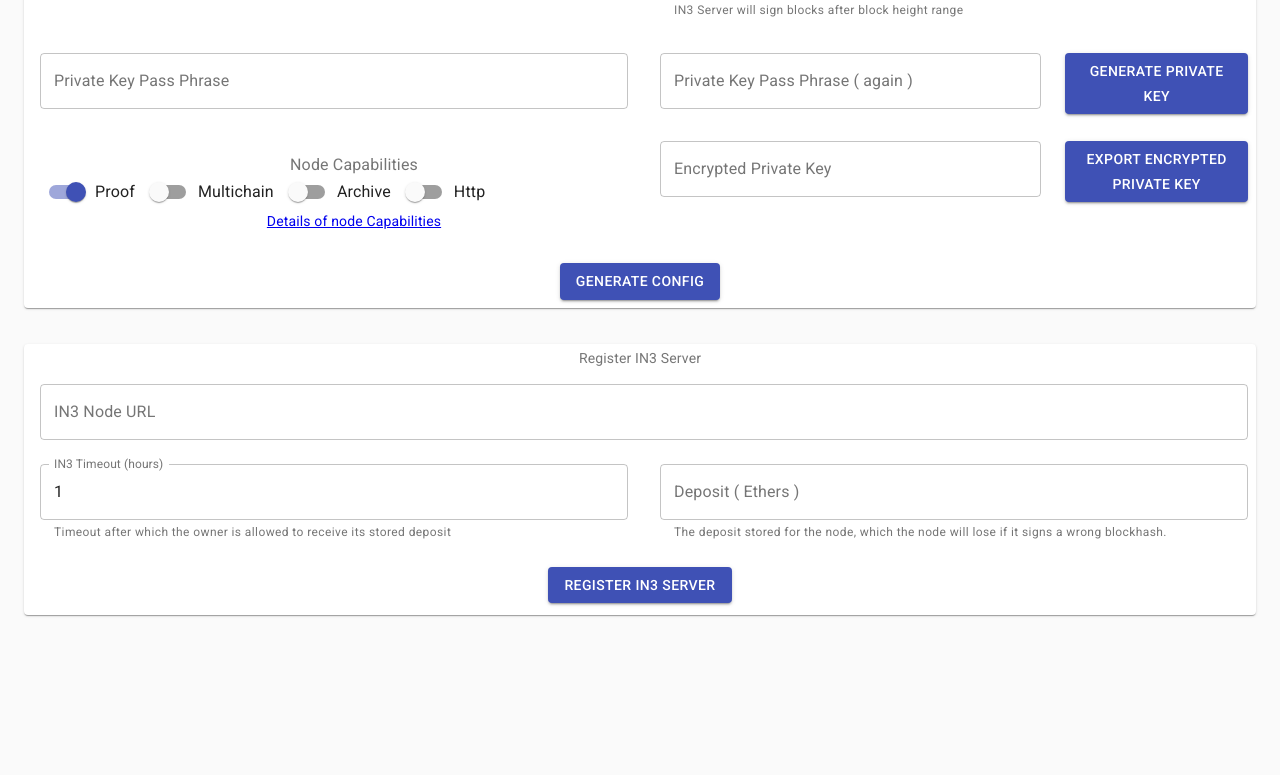
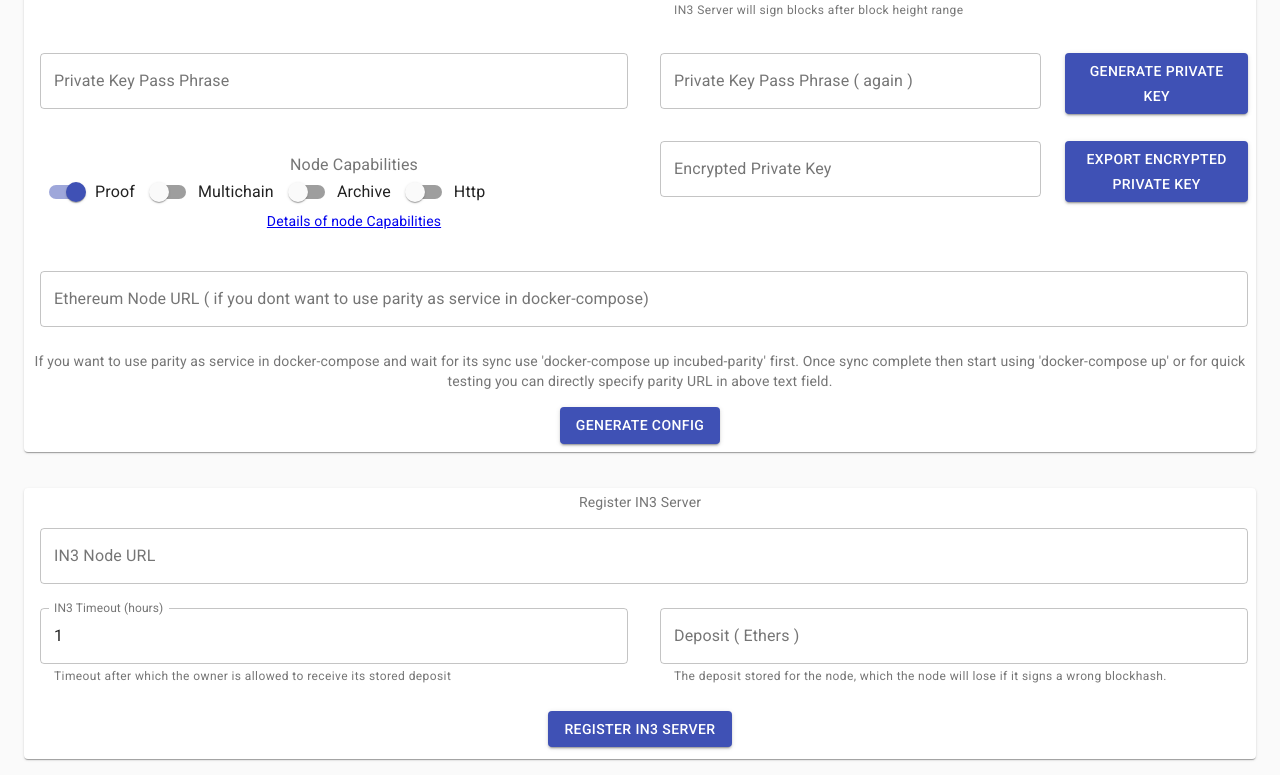
Before and after one commit to blockchainsllc/in3-server-setup-tool, a React (Create React App) app: page / in a window 1280 px wide. Shown: the part 715-1490 px from the top of the page. Before the commit the page ends 1346 px from the top, so only its background shows below. Built offline with nearby package versions, Linux system fonts and the light colour scheme.

Commit message:
for quick evaluation of in3 server now user can specify parity URL instead of waiting for sync and using docker compose parity service.

```diff
--- a/src/Components/SettingsComponent.js
+++ b/src/Components/SettingsComponent.js
@@ -345,6 +345,21 @@
                         <Button variant="contained" color="primary" className={classes.button} onClick={props.downloadEncPKFile} >Export Encrypted Private Key</Button>
                     </Grid>
 
+                    <Grid item xs={12}>
+                        <FormControl fullWidth className={classes.margin}>
+                            <TextField
+                                id="ethnodeurl"
+                                label="Ethereum Node URL ( if you dont want to use parity as service in docker-compose)"
+                                className={classes.textField}
+                                value={props.ethnodeurl}
+                                onChange={props.handleChange}
+                                variant="outlined"></TextField>
+                        </FormControl>
+                    </Grid>
+
+                    <Grid item xs={12}>
+                        <Typography variant="body2" color="textSecondary" component="p" className={classes.margin}>If you want to use parity as service in docker-compose and wait for its sync use 'docker-compose up incubed-parity' first. Once sync complete then start using 'docker-compose up' or for quick testing you can directly specify parity URL in above text field.</Typography>
+                    </Grid>
 
 
                 </Grid>
--- a/src/Containers/SettingsContainer.js
+++ b/src/Containers/SettingsContainer.js
@@ -74,7 +74,9 @@
             deposit: '',
             in3timeout: '1',
             in3nodeurl: '',
-            outputData: ''
+            outputData: '',
+
+            ethnodeurl: ''
         }
 
         this.NW = {
@@ -120,10 +122,15 @@
             "version: '2.1' \n" +
             "services: \n" +
             " \n" +
-            "    incubed-server: \n" +
+            "    incubed-server: \n";
+
+            if (this.state.ethnodeurl === '')
+            dockerConf+=
             "        depends_on: \n" +
             "            incubed-parity: \n" +
-            "                condition : service_healthy \n" +
+            "                condition : service_healthy \n";
+
+            dockerConf+=
             "        image: slockit/in3-node:latest \n" +
             "        volumes: \n" +
             "        - ./:/secure                                                # directory where the private key is stored \n" +
@@ -133,7 +140,7 @@
             "        - --privateKey=/secure/" + encPKFileName + "                # internal path to the key \n" +
             "        - --privateKeyPassphrase=" + (this.state.keyphrase1) + "                                # passphrase to unlock the key \n" +
             "        - --chain=" + this.NW[this.state.network] + "                                              # chain \n" +
-            "        - --rpcUrl=http://172.15.0.3:8545                           # URL of the eth client \n" +
+            "        - --rpcUrl=" + (this.state.ethnodeurl === '' ? "http://172.15.0.3:8545" : this.state.ethnodeurl) + "                          # URL of the eth client \n" +
             "        - --registry=" + this.state.noderegistry + "     #Incubed Registry contract address \n";
 
         if (this.state.orgname) dockerConf += "        - --profile-name=" + this.state.orgname + "\n";
@@ -143,7 +150,8 @@
         if (this.state.logslevel) dockerConf += "        - --logging-level=" + this.state.logslevel + "\n";
         if (this.state.blockheight) dockerConf += "        - --minBlockHeight=" + this.state.blockheight + "\n";
 
-            dockerConf+=
+        if (this.state.ethnodeurl === '')
+            dockerConf +=
                 "        networks: \n" +
                 "            incubed_net: \n" +
                 "               ipv4_address: '172.15.0.2' \n" +
@@ -154,7 +162,7 @@
                 "        - --auto-update=none                                        # do not automatically update the client \n" +
                 "        - --pruning=" + (this.state.caparchive ? "archive" : "auto") + " \n" +
                 "        - --pruning-memory=30000                                    # limit storage \n" +
-            "        - --chain=" + this.state.network.toLowerCase()+" \n" +
+                "        - --chain=" + this.state.network.toLowerCase() + " \n" +
                 "        - --jsonrpc-interface=172.15.0.3 \n" +
                 "        - --jsonrpc-port=8545 \n" +
                 "        - --ws-interface=172.15.0.3 \n" +
@@ -380,6 +388,7 @@
                     registerin3={this.registerin3}
 
                     downloadEncPKFile={this.downloadEncPKFile}
+                    ethnodeurl={this.ethnodeurl}
                 >
                 </SettingsComponent>
 
```
Lines whose indentation alone changed are shown as unchanged.
